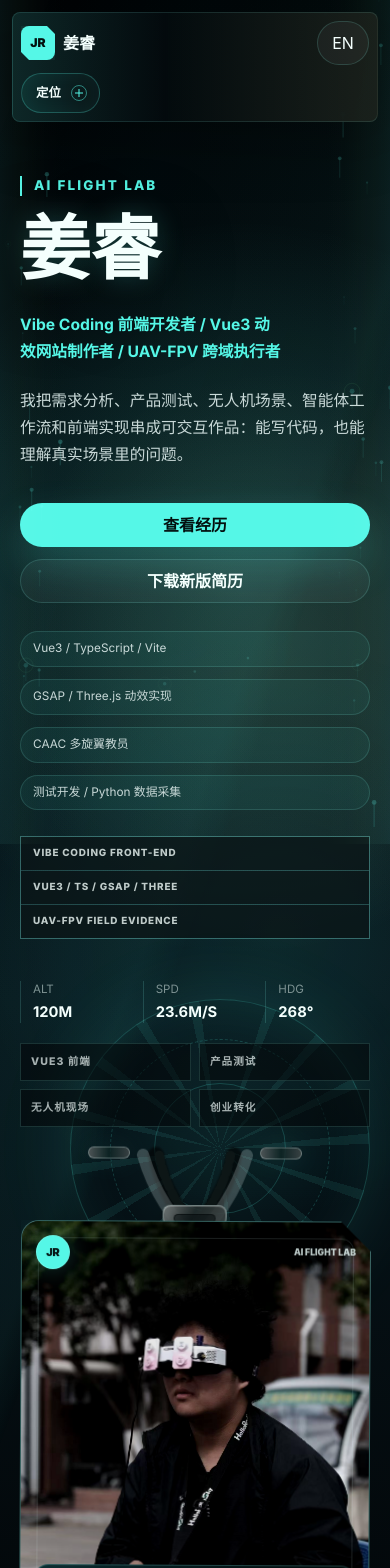
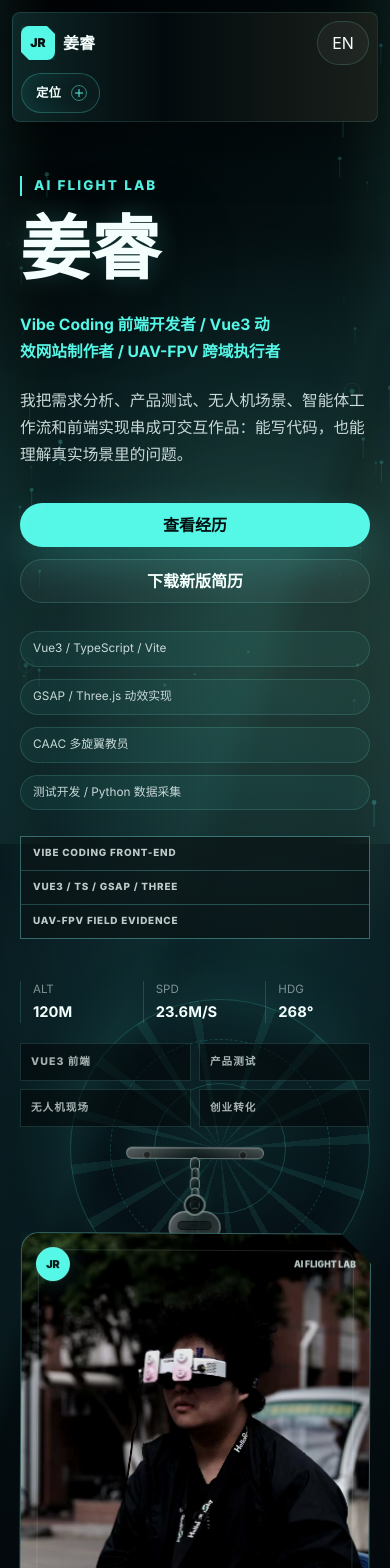
Before and after one commit to 999888666jiang-dev/jiangrui-ai-flight-lab, a Vue app: page /#/ in a window 390 px wide. Shown: the top 1568 px of the page. Built offline with nearby package versions, Linux system fonts and the light colour scheme.

Commit message:
Refine hero lanyard chain interaction

```diff
--- a/src/components/ui/HeroLanyardCard.vue
+++ b/src/components/ui/HeroLanyardCard.vue
@@ -66,9 +66,10 @@ function resetPose(duration = 0.68) {
       '--pass-rot': `${clamp(recoilY / -10, -2.4, 2.4)}deg`,
       '--pass-tilt-x': `${clamp(recoilY / 7, -5, 5)}deg`,
       '--pass-tilt-y': '0deg',
-      '--strap-x': '0px',
-      '--strap-y': `${clamp(Math.max(0, recoilY) * 0.12, 0, 5)}px`,
-      '--strap-stretch': recoilY < 0 ? 0.97 : 1.02,
+      '--chain-x': '0px',
+      '--chain-y': `${clamp(Math.max(0, recoilY) * 0.12, 0, 5)}px`,
+      '--chain-rot': '0deg',
+      '--chain-stretch': recoilY < 0 ? 0.97 : 1.02,
       duration: Math.min(0.18, duration * 0.42),
       ease: 'power2.out',
     })
@@ -78,9 +79,10 @@ function resetPose(duration = 0.68) {
       '--pass-rot': '0deg',
       '--pass-tilt-x': '0deg',
       '--pass-tilt-y': '0deg',
-      '--strap-x': '0px',
-      '--strap-y': '0px',
-      '--strap-stretch': 1,
+      '--chain-x': '0px',
+      '--chain-y': '0px',
+      '--chain-rot': '0deg',
+      '--chain-stretch': 1,
       duration,
       ease: 'elastic.out(1, 0.5)',
     });
@@ -95,7 +97,7 @@ function playEntrance() {
       '--drop-y': '0px',
       '--drop-rot': '0deg',
       '--drop-opacity': 1,
-      '--strap-stretch': 1,
+      '--chain-stretch': 1,
     });
     return;
   }
@@ -106,8 +108,9 @@ function playEntrance() {
     '--drop-opacity': 0,
     '--pass-y': '0px',
     '--pass-rot': '0deg',
-    '--strap-y': '0px',
-    '--strap-stretch': 1.18,
+    '--chain-y': '0px',
+    '--chain-rot': '-1deg',
+    '--chain-stretch': 1.22,
   });
 
   entranceTween = gsap
@@ -120,21 +123,22 @@ function playEntrance() {
     .to(rootRef.value, {
       '--drop-y': '18px',
       '--drop-rot': '2.2deg',
-      '--strap-stretch': 1.2,
+      '--chain-stretch': 1.26,
       duration: 0.92,
       ease: 'power2.in',
     }, 0)
     .to(rootRef.value, {
       '--drop-y': '-8px',
       '--drop-rot': '-1.2deg',
-      '--strap-stretch': 0.96,
+      '--chain-stretch': 0.96,
       duration: 0.28,
       ease: 'power2.out',
     })
     .to(rootRef.value, {
       '--drop-y': '0px',
       '--drop-rot': '0deg',
-      '--strap-stretch': 1,
+      '--chain-rot': '0deg',
+      '--chain-stretch': 1,
       duration: 0.86,
       ease: 'elastic.out(1, 0.52)',
     });
@@ -157,20 +161,23 @@ function handlePointerMove(event: PointerEvent) {
     const dx = event.clientX - pointerStart.x;
     const dy = event.clientY - pointerStart.y;
     const distance = Math.hypot(dx, dy);
-    const verticalPull = clamp(dy, -132, 154);
-    const sidePull = clamp(dx * 0.26, -32, 32);
-    const tension = dy >= 0 ? 1 + clamp(dy / 430, 0, 0.32) : 1 - clamp(Math.abs(dy) / 760, 0, 0.1);
+    const cardX = clamp(dx, -280, 280);
+    const cardY = clamp(dy, -210, 240);
+    const tension = cardY >= 0 ? 1 + clamp(cardY / 560, 0, 0.34) : 1 - clamp(Math.abs(cardY) / 980, 0, 0.12);
+    const chainX = clamp(cardX * 0.72, -210, 210);
+    const chainY = clamp(cardY * 0.16, -18, 54);
 
     if (distance > 5) dragMoved = true;
     gsap.set(rootRef.value, {
-      '--pass-x': `${sidePull}px`,
-      '--pass-y': `${verticalPull}px`,
-      '--pass-rot': `${clamp(dx / 20 + verticalPull / 38, -8, 8)}deg`,
-      '--pass-tilt-x': `${clamp(-verticalPull / 17, -8, 8)}deg`,
-      '--pass-tilt-y': `${clamp(dx / 28, -5, 5)}deg`,
-      '--strap-x': `${clamp(dx * 0.1, -10, 10)}px`,
-      '--strap-y': `${clamp(Math.max(0, verticalPull) * 0.2, 0, 28)}px`,
-      '--strap-stretch': tension,
+      '--pass-x': `${cardX}px`,
+      '--pass-y': `${cardY}px`,
+      '--pass-rot': `${clamp(cardX / 19 + cardY / 70, -16, 16)}deg`,
+      '--pass-tilt-x': `${clamp(-cardY / 24, -11, 11)}deg`,
+      '--pass-tilt-y': `${clamp(cardX / 38, -10, 10)}deg`,
+      '--chain-x': `${chainX}px`,
+      '--chain-y': `${chainY}px`,
+      '--chain-rot': `${clamp(cardX / 18 + cardY / 120, -14, 14)}deg`,
+      '--chain-stretch': tension,
     });
     return;
   }
@@ -241,14 +248,11 @@ onUnmounted(() => {
     @pointerleave="handlePointerLeave"
   >
     <div class="hero-lanyard__rig" aria-hidden="true">
-      <span class="hero-lanyard__anchor hero-lanyard__anchor--left" />
-      <span class="hero-lanyard__anchor hero-lanyard__anchor--right" />
-      <svg class="hero-lanyard__strap" viewBox="0 0 320 138" focusable="false">
-        <path class="hero-lanyard__strap-shadow" d="M112 10 C119 48 137 76 160 103 C183 76 201 48 208 10" />
-        <path class="hero-lanyard__strap-edge" d="M96 10 C110 58 134 88 160 116 C186 88 210 58 224 10" />
-        <path class="hero-lanyard__strap-core" d="M116 10 C123 47 140 74 160 98 C180 74 197 47 204 10" />
-      </svg>
-      <span class="hero-lanyard__clip">
+      <span class="hero-lanyard__ceiling" />
+      <span class="hero-lanyard__chain">
+        <span v-for="index in 13" :key="index" />
+      </span>
+      <span class="hero-lanyard__hook">
         <span />
       </span>
     </div>
@@ -297,9 +301,10 @@ onUnmounted(() => {
   --drop-y: 0px;
   --drop-rot: 0deg;
   --drop-opacity: 1;
-  --strap-x: 0px;
-  --strap-y: 0px;
-  --strap-stretch: 1;
+  --chain-x: 0px;
+  --chain-y: 0px;
+  --chain-rot: 0deg;
+  --chain-stretch: 1;
   position: absolute;
   right: 102px;
   bottom: 0;
@@ -318,79 +323,105 @@ onUnmounted(() => {
 
 .hero-lanyard__rig {
   position: relative;
-  height: 94px;
+  height: 116px;
   transform:
-    translate3d(var(--strap-x), var(--strap-y), 0)
-    scaleY(var(--strap-stretch));
+    translate3d(var(--chain-x), var(--chain-y), 0)
+    rotateZ(var(--chain-rot))
+    scaleY(var(--chain-stretch));
   transform-origin: 50% 0;
   transition: opacity 180ms ease;
   pointer-events: none;
 }
 
-.hero-lanyard__anchor {
+.hero-lanyard__ceiling {
   position: absolute;
   top: 0;
-  width: 42px;
-  height: 12px;
+  left: 50%;
+  width: 184px;
+  height: 14px;
   border: 1px solid rgba(202, 226, 224, 0.34);
   border-radius: 999px;
   background:
-    linear-gradient(90deg, rgba(255, 255, 255, 0.28), rgba(85, 247, 231, 0.08), rgba(255, 255, 255, 0.2)),
-    rgba(5, 15, 16, 0.84);
-  box-shadow: 0 0 24px rgba(85, 247, 231, 0.1);
+    linear-gradient(90deg, rgba(255, 255, 255, 0.26), rgba(83, 101, 101, 0.08), rgba(255, 255, 255, 0.18)),
+    linear-gradient(180deg, rgba(30, 43, 43, 0.96), rgba(5, 12, 13, 0.92));
+  box-shadow:
+    inset 0 1px 0 rgba(255, 255, 255, 0.2),
+    0 10px 30px rgba(0, 0, 0, 0.34),
+    0 0 22px rgba(85, 247, 231, 0.08);
+  transform: translateX(-50%);
 }
 
-.hero-lanyard__anchor--left {
-  left: 74px;
+.hero-lanyard__ceiling::before,
+.hero-lanyard__ceiling::after {
+  position: absolute;
+  top: 3px;
+  width: 8px;
+  height: 8px;
+  content: '';
+  border: 1px solid rgba(219, 242, 238, 0.22);
+  border-radius: 50%;
+  background: rgba(0, 0, 0, 0.46);
 }
 
-.hero-lanyard__anchor--right {
-  right: 74px;
+.hero-lanyard__ceiling::before {
+  left: 16px;
 }
 
-.hero-lanyard__strap {
-  position: absolute;
-  inset: 0 0 auto;
-  width: 100%;
-  height: 136px;
-  overflow: visible;
+.hero-lanyard__ceiling::after {
+  right: 16px;
 }
 
-.hero-lanyard__strap path {
-  fill: none;
-  stroke-linecap: round;
-  stroke-linejoin: round;
+.hero-lanyard__chain {
+  position: absolute;
+  top: 11px;
+  left: 50%;
+  display: grid;
+  width: 32px;
+  height: 96px;
+  grid-template-rows: repeat(13, 1fr);
+  justify-items: center;
+  filter: drop-shadow(0 12px 18px rgba(0, 0, 0, 0.36));
+  transform: translateX(-50%);
+  transform-origin: 50% 0;
 }
 
-.hero-lanyard__strap-shadow {
-  stroke: rgba(0, 0, 0, 0.62);
-  stroke-width: 20;
-  filter: blur(1px);
+.hero-lanyard__chain span {
+  display: block;
+  width: 13px;
+  height: 8px;
+  margin-top: -1px;
+  border: 1px solid rgba(218, 244, 240, 0.48);
+  border-radius: 999px;
+  background:
+    linear-gradient(135deg, rgba(255, 255, 255, 0.22), rgba(92, 255, 239, 0.05) 54%, rgba(0, 0, 0, 0.28)),
+    rgba(11, 20, 21, 0.92);
+  box-shadow:
+    inset 0 1px 0 rgba(255, 255, 255, 0.24),
+    0 0 12px rgba(85, 247, 231, 0.08);
 }
 
-.hero-lanyard__strap-edge {
-  stroke: rgba(207, 227, 225, 0.24);
-  stroke-width: 15;
+.hero-lanyard__chain span:nth-child(odd) {
+  width: 10px;
+  height: 14px;
+  transform: rotate(0deg);
 }
 
-.hero-lanyard__strap-core {
-  stroke: rgba(13, 22, 22, 0.96);
-  stroke-width: 11;
-  stroke-dasharray: 10 6;
+.hero-lanyard__chain span:nth-child(even) {
+  transform: rotate(90deg);
 }
 
-.hero-lanyard__clip {
+.hero-lanyard__hook {
   position: absolute;
   left: 50%;
-  bottom: -8px;
+  bottom: -4px;
   display: grid;
-  width: 72px;
-  height: 30px;
+  width: 58px;
+  height: 34px;
   place-items: center;
   border: 1px solid rgba(218, 238, 235, 0.42);
-  border-radius: 8px 8px 14px 14px;
+  border-radius: 17px 17px 12px 12px;
   background:
-    linear-gradient(115deg, rgba(255, 255, 255, 0.36), rgba(92, 106, 106, 0.18) 46%, rgba(255, 255, 255, 0.16)),
+    linear-gradient(115deg, rgba(255, 255, 255, 0.34), rgba(92, 106, 106, 0.16) 48%, rgba(255, 255, 255, 0.12)),
     rgba(20, 28, 29, 0.86);
   box-shadow:
     inset 0 1px 0 rgba(255, 255, 255, 0.2),
@@ -398,8 +429,24 @@ onUnmounted(() => {
   transform: translateX(-50%);
 }
 
-.hero-lanyard__clip span {
-  width: 42px;
+.hero-lanyard__hook::before {
+  position: absolute;
+  top: -18px;
+  left: 50%;
+  width: 22px;
+  height: 22px;
+  content: '';
+  border: 2px solid rgba(214, 238, 235, 0.44);
+  border-radius: 50%;
+  background: rgba(4, 10, 10, 0.48);
+  box-shadow:
+    inset 0 0 0 4px rgba(6, 14, 15, 0.76),
+    0 0 14px rgba(85, 247, 231, 0.1);
+  transform: translateX(-50%);
+}
+
+.hero-lanyard__hook span {
+  width: 34px;
   height: 9px;
   border: 1px solid rgba(5, 11, 12, 0.64);
   border-radius: 999px;
@@ -650,15 +697,15 @@ onUnmounted(() => {
   0%,
   100% {
     transform:
-      translate3d(var(--strap-x), var(--strap-y), 0)
-      scaleY(var(--strap-stretch))
-      rotateZ(-0.35deg);
+      translate3d(var(--chain-x), var(--chain-y), 0)
+      rotateZ(calc(var(--chain-rot) - 0.35deg))
+      scaleY(var(--chain-stretch));
   }
   50% {
     transform:
-      translate3d(var(--strap-x), var(--strap-y), 0)
-      scaleY(var(--strap-stretch))
-      rotateZ(0.35deg);
+      translate3d(var(--chain-x), var(--chain-y), 0)
+      rotateZ(calc(var(--chain-rot) + 0.35deg))
+      scaleY(var(--chain-stretch));
   }
 }
 
@@ -700,24 +747,27 @@ onUnmounted(() => {
   }
 
   .hero-lanyard__rig {
-    height: 76px;
+    height: 88px;
   }
 
-  .hero-lanyard__anchor--left {
-    left: 68px;
+  .hero-lanyard__ceiling {
+    width: 138px;
+    height: 12px;
   }
 
-  .hero-lanyard__anchor--right {
-    right: 68px;
+  .hero-lanyard__chain {
+    width: 28px;
+    height: 70px;
+    grid-template-rows: repeat(10, 1fr);
   }
 
-  .hero-lanyard__strap {
-    height: 112px;
+  .hero-lanyard__chain span:nth-child(n + 11) {
+    display: none;
   }
 
-  .hero-lanyard__clip {
-    width: 64px;
-    height: 26px;
+  .hero-lanyard__hook {
+    width: 52px;
+    height: 28px;
   }
 
   .hero-lanyard__identity {
--- a/学习成果/高级动效美感网站-skill/SKILL.md
+++ b/学习成果/高级动效美感网站-skill/SKILL.md
@@ -363,3 +363,13 @@ The FPV and deal-results upgrade verified this reusable pattern:
 - 降级策略：移动端、微信、触摸设备、低性能设备和 `prefers-reduced-motion` 不启用重 3D 与惯性，改用横向精选轨道 + 瀑布流。
 - 灯箱策略：点击图片打开沉浸灯箱，支持上一张、下一张、Escape 关闭，并预加载当前图片前后邻近资源。
 - QA 策略：必须断言页面不请求源 JPG/PNG/HEIC 和任何被排除的视频；图片变体 `naturalWidth > 0`；桌面拖拽、移动降级、灯箱键盘、网络 400+ 和横向溢出都要覆盖。
+
+## Pattern: 单链条可移开证件挂件
+
+- 适用场景：首页头像、通行证、现场证据卡、作品封面等需要“真实物件感 + 可互动”的主视觉组件。
+- 视觉策略：比双股挂绳更克制；使用棚顶细轨、单根金属链、小挂钩和磨砂证件套，避免厚重挂绳带来的突兀感。
+- 运动策略：页面进入时从上方下坠，落点有过冲和弹性回摆；静止后保留极轻微呼吸，不让它持续抢正文。
+- 拖拽策略：桌面端允许大幅移开，方便用户查看后方内容；链条、挂钩和卡片必须同步跟随，避免视觉断裂；松手后弹性归位。
+- 稳定策略：动画只改 `transform`、`opacity` 和 CSS 变量；不引入物理引擎、glb 模型或额外第三方依赖。
+- 降级策略：触摸端、微信、低性能设备和 `prefers-reduced-motion` 禁用自由拖拽和强下坠，只保留静态质感和基础点击态。
+- QA 策略：断言旧挂绳结构已移除、链条/挂钩存在、拖拽位移足够、挂钩与卡片保持连接、松手回原点、移动端无横向溢出、console 和 400+ 为 0。
--- a/计划设计/分支计划-测试验收.md
+++ b/计划设计/分支计划-测试验收.md
@@ -271,3 +271,16 @@
 - 浏览器质量：console error = 0，page error = 0，400+ failed response = 0，横向溢出 = 0。
 - 截图目录：`测试截图/hero-lanyard-card-2026-06-28/`。
 - 追加截图目录：`测试截图/hero-lanyard-drop-2026-06-28/`。
+
+## 2026-06-28 首页单链条证件卡测试补充
+
+- 构建测试：`npm run build` 必须通过；`three` chunk 体积提示继续按非阻断风险记录。
+- 结构测试：`/#/` 中必须存在 `.hero-lanyard__ceiling`、`.hero-lanyard__chain` 和 `.hero-lanyard__hook`；旧 `.hero-lanyard__strap` 不得再渲染。
+- 下坠测试：页面打开后证件卡从上方落入舱位；settled 后 `--drop-y` 回到 `0px`，不遮挡导航。
+- 自由拖拽测试：桌面端拖拽时 `--pass-x` 与 `--pass-y` 必须支持大幅位移，当前验收值为 `235px / 165px`；`--chain-stretch` 必须随拉动增大。
+- 链条跟随测试：拖拽大幅移开时挂钩与卡片中心保持视觉连接，当前自动化验收 `hookToCardCenterX < 110px`。
+- 回弹测试：松手后 `--pass-x`、`--pass-y` 和 `--chain-stretch` 回到原点附近。
+- 移动测试：390x844 下证件卡可滚动到位，链条存在，无横向溢出；真实 touch pointer 不触发自由拖拽。
+- 降级测试：`prefers-reduced-motion` 下证件卡静态展示，`--drop-y = 0px`、`--chain-stretch = 1`，内容完整可读。
+- 浏览器质量：console error = 0，page error = 0，400+ failed response = 0，横向溢出 = 0。
+- 截图目录：`测试截图/hero-chain-lanyard-2026-06-28/`。
--- a/计划设计/分支计划-视觉交互.md
+++ b/计划设计/分支计划-视觉交互.md
@@ -133,3 +133,11 @@
 - 追加入场动效：页面打开后证件卡先从视口上方落入舱位，落点有短暂过冲和回弹，像挂绳卡被放下后自然晃定。
 - 拖拽重心改为纵向弹性：上下位移幅度更明显，横向只保留轻微摆动，降低对 Hero 主画面的干扰。
 - 绳带张力随拖拽方向变化：向下拉伸、向上压缩，释放后先轻微反向回弹再归位。
+
+## 2026-06-28 首页单链条挂件补充
+
+- 双股挂绳视觉偏厚、偏突兀，已替换为“棚顶单链条 + 金属挂钩 + 证件卡”的轻量挂件结构。
+- 链条由细小金属链节组成，顶部增加棚轨和螺丝点，材质以石墨黑、金属灰、低饱和青绿边光为主，减少硬 HUD 和 AI 模块感。
+- 桌面拖拽从受限纵向拉伸升级为可移开式自由拖动：横向最大约 280px、纵向最大约 240px，用户可以临时把证件卡拖离后方内容区域。
+- 链条和挂钩会跟随拖拽方向滑移、倾斜和拉伸，避免卡片大幅移动时与挂点断开；松手后通过 GSAP 弹性回摆归位。
+- 触摸端、微信、低性能和 reduced-motion 下不启用自由拖动，只保留静态质感和基础点击态，保证移动端滚动优先。
--- a/计划设计/项目总计划.md
+++ b/计划设计/项目总计划.md
@@ -285,3 +285,11 @@
 - 构建测试 `npm run build` 已通过；Playwright Core + 本机 Chrome 覆盖桌面初始、hover、拖拽、露背、移动端和 reduced-motion。
 - 阶段截图和 `qa-result.json` 保存于 `测试截图/hero-lanyard-card-2026-06-28/`。
 - 入场掉落与纵向弹性复测截图保存于 `测试截图/hero-lanyard-drop-2026-06-28/`。
+
+## 2026-06-28 首页单链条证件卡追加优化
+
+- 根据最新视觉反馈，首页 Flight Pass 已从“双股挂绳”改为“棚顶单链条下坠”结构，视觉上减少突兀感，使用细金属链节、顶部棚轨和小型挂钩承接证件卡。
+- 桌面端拖拽范围从轻微拉扯升级为可明显移开：证件卡可横向/纵向大幅拖动，方便临时让出后方内容；松手后仍执行弹性回摆，保持挂件感。
+- 链条、挂钩和棚轨会随拖拽方向跟随和倾斜，避免卡片被拖走后与挂点断开。
+- 手机、微信、触摸端和 reduced-motion 继续降级，不启用自由拖拽，避免与页面滚动冲突。
+- 构建与 Playwright QA 已通过，截图和 `qa-result.json` 保存于 `测试截图/hero-chain-lanyard-2026-06-28/`。
--- a/计划设计/首页挂绳证件卡阶段记录-2026-06-28.md
+++ b/计划设计/首页挂绳证件卡阶段记录-2026-06-28.md
@@ -41,3 +41,32 @@
 - 后续如果更换头像，应继续保持主体位于照片中上部，避免底部身份条遮挡关键内容。
 - 若真机微信仍出现动画压力，可进一步把 `deviceTier=low` 也纳入静态模式。
 - 当前触摸端不启用自由拖拽，避免“上下拉证件卡”和页面滚动手势冲突。
+
+## 追加优化：棚顶单链条版本
+
+### 触发原因
+
+- 用户反馈双股挂绳视觉太突兀，希望改成“一根链条挂在棚顶然后掉下来”。
+- 用户希望不要过度限制运动能力，因为查看后方内容时可以手动把证件卡移开。
+
+### 实施结果
+
+- 删除旧 SVG 双股挂绳结构，改为顶部棚轨、13 节细金属链、圆环和小型挂钩。
+- CSS 变量从 `--strap-*` 迁移到 `--chain-*`，统一控制链条位移、旋转和拉伸。
+- 桌面端拖拽范围放大为可移开式自由位移：横向约 `-280px` 到 `280px`，纵向约 `-210px` 到 `240px`。
+- 链条、挂钩和棚轨随卡片拖拽同步滑移与倾斜；当前自动化验收中，拖到 `235px / 165px` 时挂钩与卡片中心距离约 `48px`，视觉连接保持稳定。
+- 松手后通过 GSAP 弹性时间线回到原点；移动端、微信、触摸端和 reduced-motion 仍保持降级策略。
+
+### 测试结果
+
+- `npm run build` 通过。
+- Playwright Core + 本机 Chrome 复测通过：
+  - `.hero-lanyard__ceiling`、`.hero-lanyard__chain`、`.hero-lanyard__hook` 存在。
+  - 旧 `.hero-lanyard__strap` 不再渲染。
+  - 桌面无横向溢出。
+  - 拖拽后 `--pass-x = 235px`、`--pass-y = 165px`、`--chain-stretch = 1.294643`。
+  - 松开后 `--pass-x = 0px`、`--pass-y = 0px`、`--chain-stretch = 1`。
+  - 390x844 移动端可滚动到证件卡，无横向溢出。
+  - reduced-motion 下 `--drop-y = 0px`、`--chain-stretch = 1`。
+  - console error = 0，page error = 0，400+ failed response = 0。
+- 截图与 `qa-result.json` 保存于 `测试截图/hero-chain-lanyard-2026-06-28/`。
```
